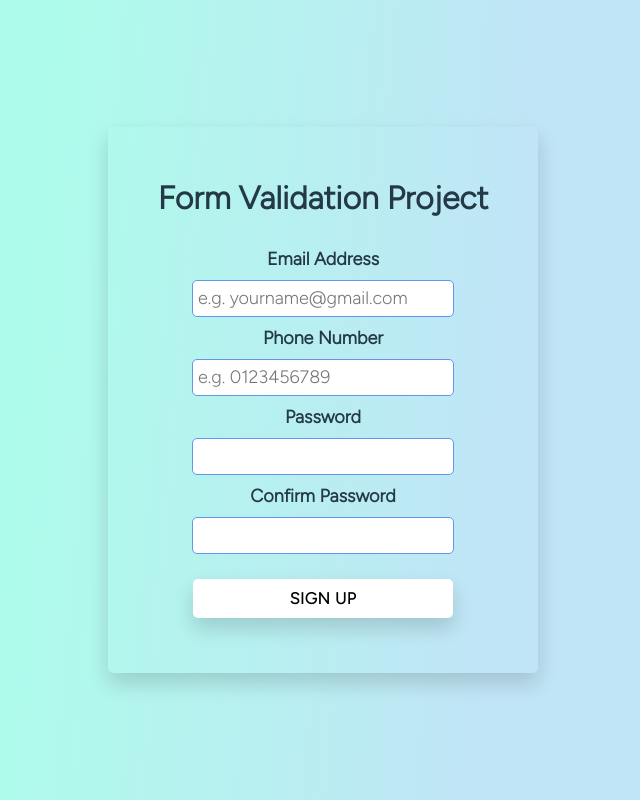
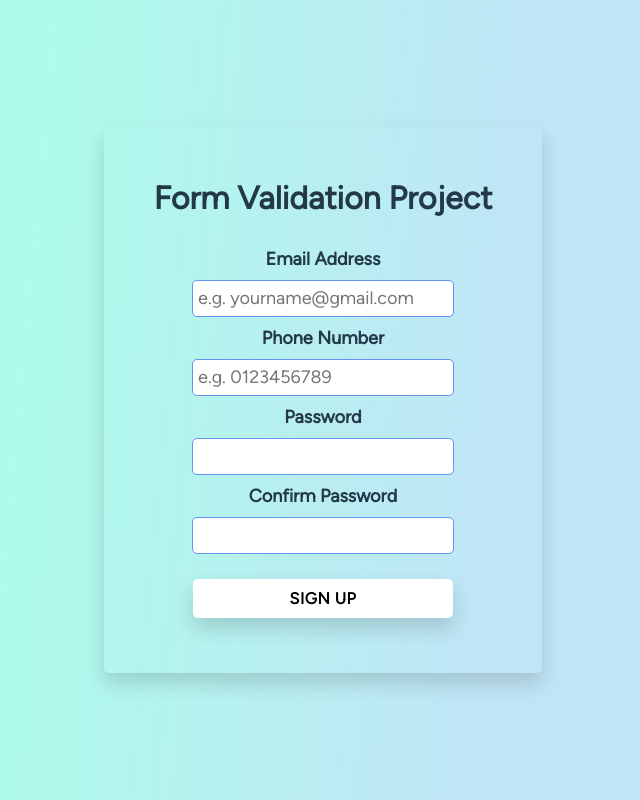
Before and after one commit to asbhogal/jQuery-Form-Validation-Project, a website built with Parcel: page src/index.html in a window 1280 px wide. Shown: the whole page, without its empty margins (317-957 px from the left). Built offline with nearby package versions, Linux system fonts and the light colour scheme; files whose address does not match are found by name.

Commit message:
imported local fonts

```diff
--- a/src/index.html
+++ b/src/index.html
@@ -7,9 +7,9 @@
         <!-- MAIN STYLESHEET -->
         <link rel="stylesheet" href="scss/style.scss">
         <!-- JQUERY SCRIPT -->
-        <script type="text/javascript" src="source-files/jquery-3.6.0.min.js" defer></script>
+        <script type="text/javascript" src="src/jquery-3.6.0.min.js" defer></script>
         <!-- MAIN SCRIPT -->
-        <script type="text/javascript" src="script.js" defer></script>
+        <script type="text/javascript" src="js/script.js" defer></script>
     </head>
     <body>
         <div id="wrapper">
--- a/src/scss/partials/_typography.scss
+++ b/src/scss/partials/_typography.scss
@@ -1,7 +1,27 @@
-@import url('https://fonts.googleapis.com/css2?family=Figtree:wght@300&display=swap');
+/********** FIGTREE LIGHT - 300 NORMAL **********/
+
+@font-face {
+    font-family: 'Figtree Light';
+    font-weight: 300;
+    font-style: normal;
+    src:    url('../../fonts/Figtree-Light.woff') format('woff'),
+            url('../../fonts/Figtree-Light.woff2') format('woff2');
+    font-display: swap;
+}
+
+/********** FIGTREE NORMAL - 400 NORMAL **********/
+
+@font-face {
+    font-family: 'Figtree Normal';
+    font-weight: 400;
+    font-style: normal;
+    src:    url('../../fonts/Figtree-Regular.woff') format('woff'),
+            url('../../fonts/Figtree-Regular.woff2') format('woff2');
+    font-display: swap;
+}
 
 * {
-    font-family: 'Figtree', sans-serif;
+    font-family: 'Figtree Normal', sans-serif;
     font-weight: 600;
     p, input {
         font-weight: 300;
```
Also changed, not shown: dist/css/style.css (deleted), 1 other file.
